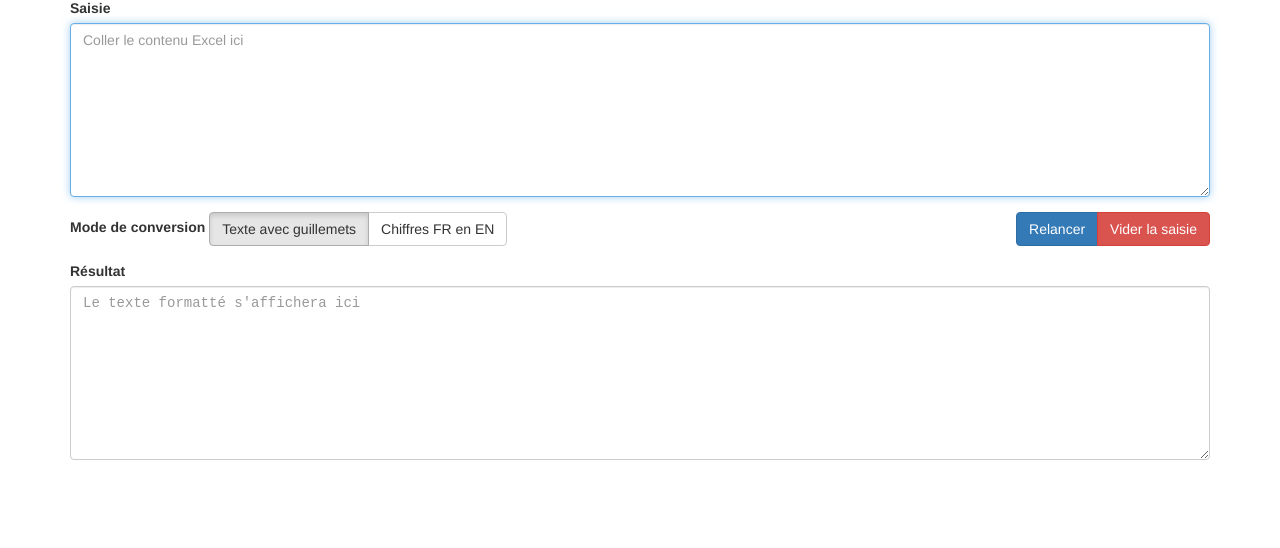
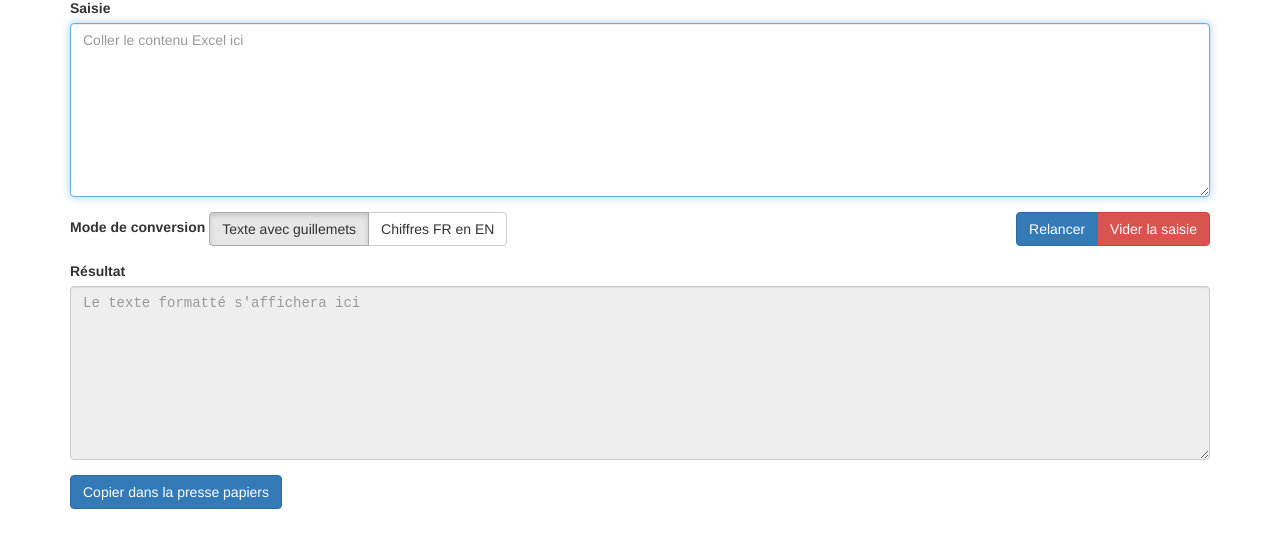
Before and after one commit to laurencedorman/excel-helper, a website: page index.html in a window 1280 px wide. Shown: the part 82-630 px from the top of the page. Drawn offline with nearby package versions, Linux system fonts and the light colour scheme; some packages are replaced by stand-ins of ours; a script that the page names is missing.

Commit message:
add: copy/paste functionality

```diff
--- a/index.html
+++ b/index.html
@@ -41,13 +41,20 @@
         </div>
         <div class="form-group">
           <label for="ouput">Résultat</label>
-          <textarea class="form-control" id="output" rows="8" placeholder="Le texte formatté s'affichera ici"></textarea>
+          <textarea readonly class="form-control" id="output" rows="8" placeholder="Le texte formatté s'affichera ici"></textarea>
+        </div>
+        <div class="form-group">
+          <button type="button" id="copy" data-clipboard-target="#output" class="btn btn-primary">Copier dans la presse papiers</button>
         </div>
       </form>
     </div><!-- /.container -->
 
 
     <script src="https://code.jquery.com/jquery-2.2.4.min.js" integrity="sha256-BbhdlvQf/xTY9gja0Dq3HiwQF8LaCRTXxZKRutelT44=" crossorigin="anonymous"></script>
+    <script src="https://cdnjs.cloudflare.com/ajax/libs/clipboard.js/1.5.12/clipboard.min.js"></script>
+    <script>
+      new Clipboard('#copy');
+    </script>
     <script src="script.js"></script>
 </body>
 
--- a/package.json
+++ b/package.json
@@ -4,7 +4,6 @@
   "description": "",
   "main": "script.js",
   "scripts": {
-    "deploy": "gh-pages --dist ."
   },
   "repository": {
     "type": "git",
@@ -12,7 +11,6 @@
   },
   "author": "ld0rman",
   "license": "ISC",
-  "devDependencies": {
-    "gh-pages": "^0.11.0"
+  "dependencies": {
   }
 }
```
